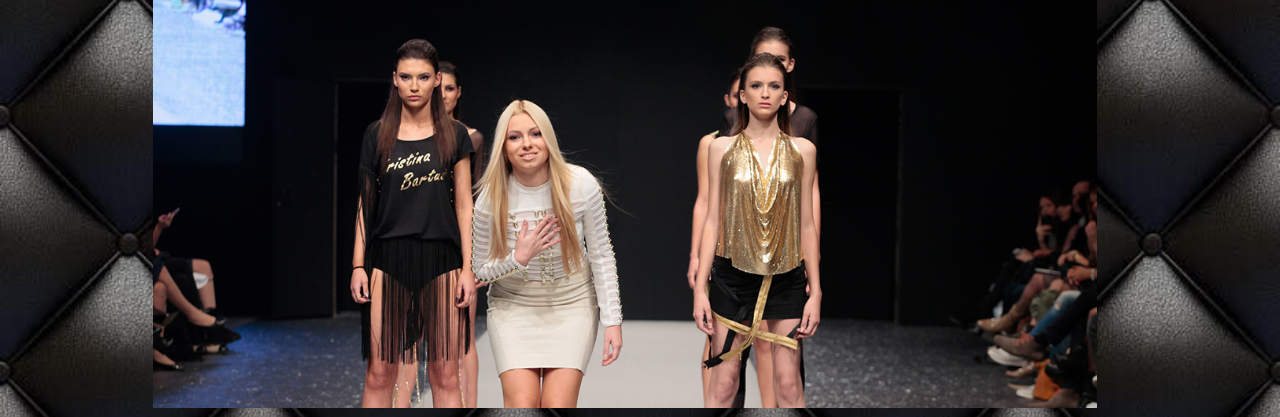
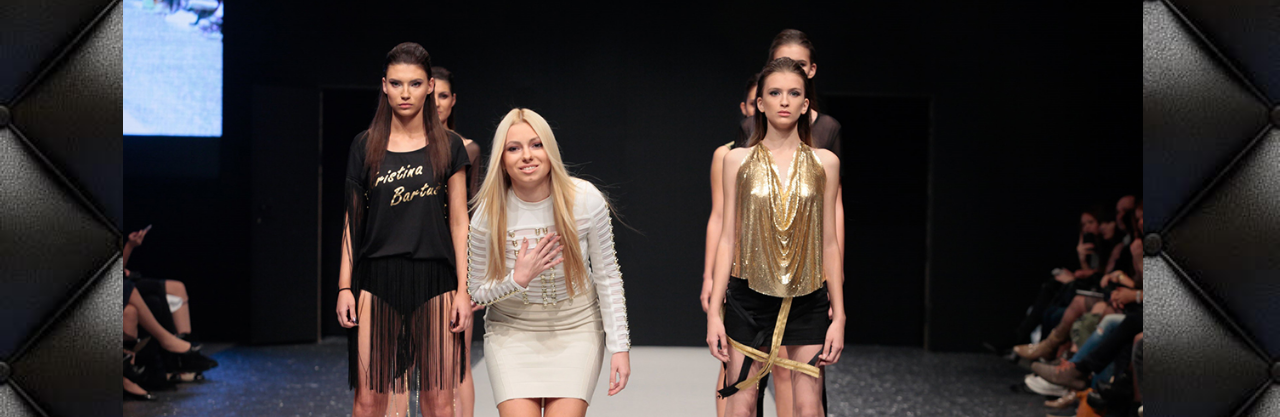
Before and after one commit to mrakaconi/Kristina_Bartus_Novi, a plain HTML site: page home.html in a window 1280 px wide. Shown: the part 140-557 px from the top of the page. Drawn offline with Linux system fonts and the light colour scheme.

Commit message:
jos malo prepravki

```diff
--- a/css/styles.css
+++ b/css/styles.css
@@ -108,6 +108,7 @@ a.nav-link {
 }
 .container-fluid {
   text-align: center;
+  padding-right: 0;
 }
 .men p {
   position: absolute;
--- a/home.html
+++ b/home.html
@@ -53,7 +53,7 @@
       </nav>
     </div>
   </div>
-  <div class="container">
+  <div class="container-fluid">
     <div class="row main-body">
       <div>
         <h2 class="h2-naslov">Welcome to official website</h2>
@@ -67,7 +67,7 @@
       </div>
     </div>
   </div>
-  <div class="container">
+  <div class="container-fluid">
       <div class="row footer">
           <div class="footer">
               <p>Website designd by: Marko Jordanovic</p>
```
